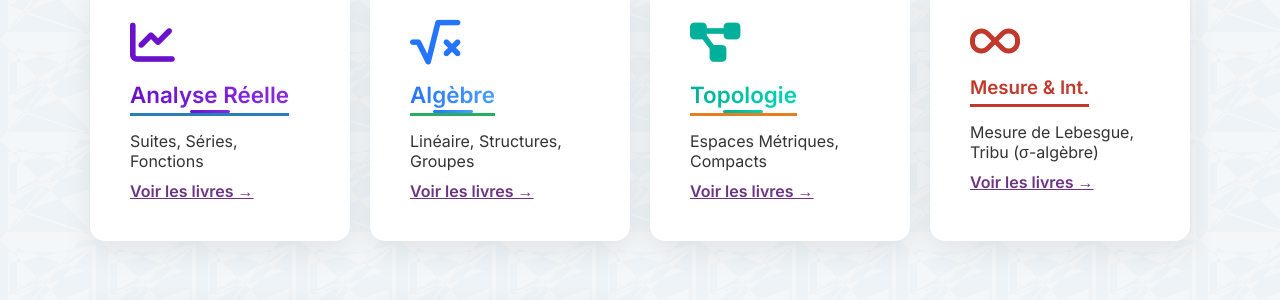
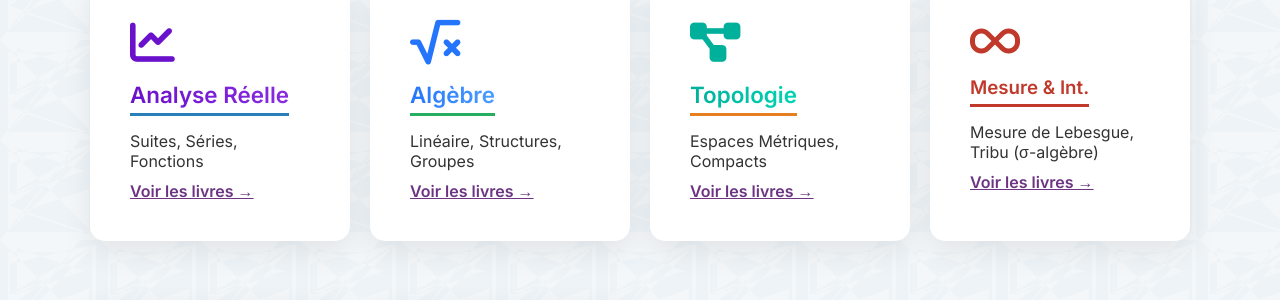
Before and after one commit to mahmoudmath/mahmoudmath.github.io, a Jekyll site: the page livres.html, which Jekyll copies as it is, in a window 1280 px wide. Shown: the part 360-660 px from the top of the page. Built offline with Jekyll 4.4.1, drawn with Linux system fonts in a browser that asks for light colours.

Commit message:
Update livres.html

```diff
--- a/livres.html
+++ b/livres.html
@@ -17,7 +17,23 @@
             gap: 20px; padding: 30px;
         }
         .resource-card i { font-size: 40px !important; margin-bottom: 15px; display: block; }
-        .resource-card h3 { display: inline-block; padding-bottom: 5px; margin-bottom: 15px; text-decoration: none !important; border-bottom: 3px solid; }
+
+        /* FIX : STYLE UNIFORME POUR LES TITRES */
+        .resource-card h3 {
+            display: inline-block !important;
+            padding-bottom: 5px !important;
+            margin-bottom: 15px !important;
+            text-decoration: none !important;
+            border-bottom: 3px solid !important; /* Force la ligne simple */
+        }
+
+        /* SUPPRIME LA DEUXIÈME LIGNE DÉCORATIVE VENANT DE STYLE.CSS */
+        .resource-card h3::after,
+        .resource-card h3::before {
+            content: none !important;
+            display: none !important;
+        }
+
         .resource-card a { color: #6c3483 !important; font-weight: bold; text-decoration: underline; display: block; margin-top: 10px; }
     </style>
 </head>
```
